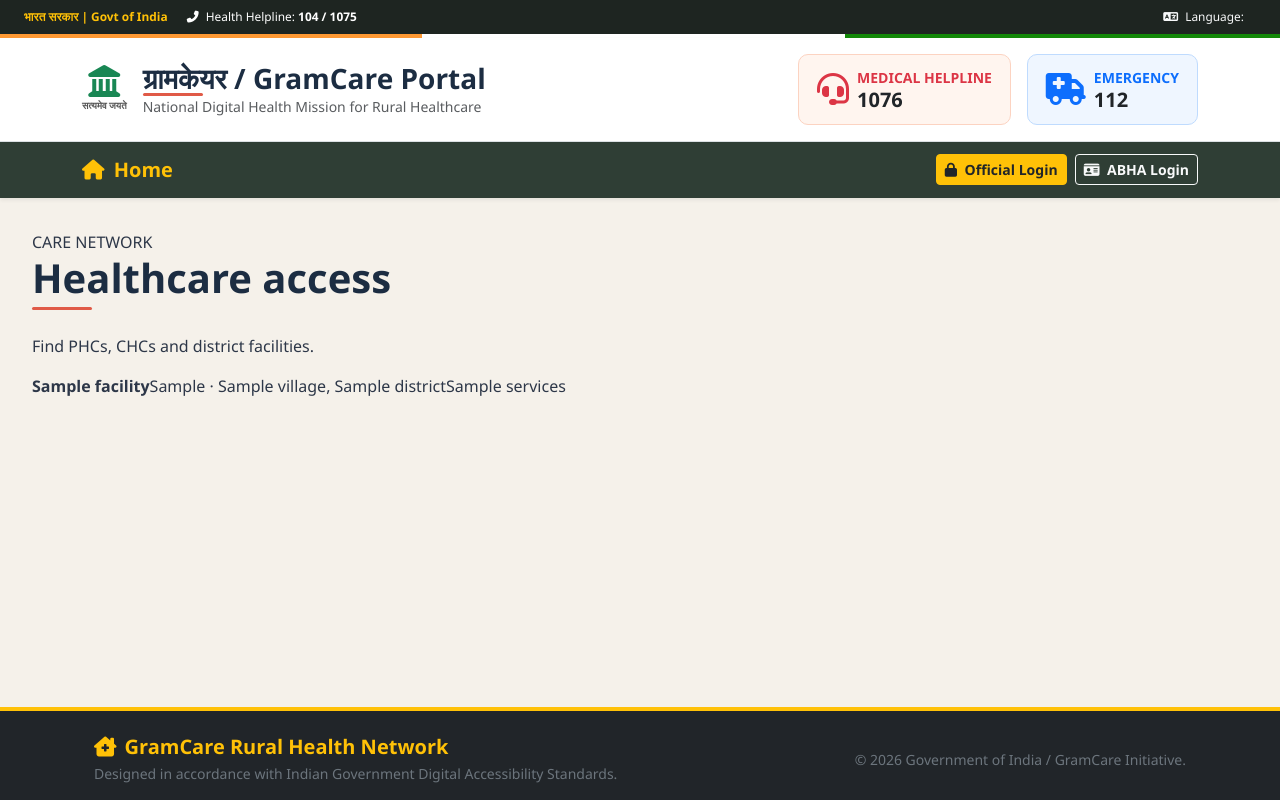
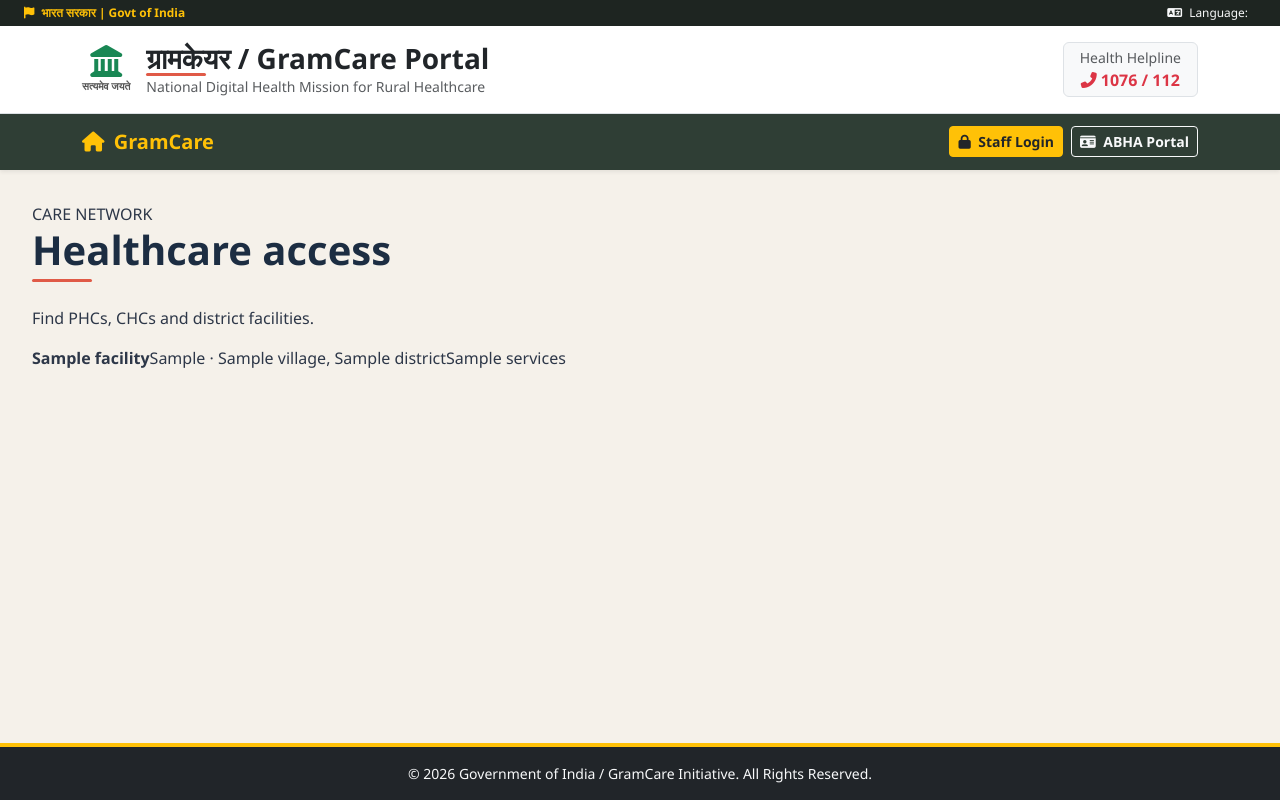
Before and after one commit to rahulsharma3009-ops/GramCare, a Python web app: template GramCare_AI_Hackathon_RoleBased_v5/templates/care_hub.html in a window 1280 px wide. Run offline with Jinja, Linux system fonts and the light colour scheme; the template is opened without the code that fills it: most values are stand-ins (such as "Sample title", 1, 10 or a date in 2020).

Commit message:
Refactor base.html for improved structure and clarity

```diff
--- a/GramCare_AI_Hackathon_RoleBased_v5/templates/base.html
+++ b/GramCare_AI_Hackathon_RoleBased_v5/templates/base.html
@@ -5,103 +5,87 @@
     <meta name="viewport" content="width=device-width, initial-scale=1.0">
     <title>{% block title %}GramCare - National Rural Health Portal{% endblock %}</title>
 
-    <!-- Bootstrap 5 CSS -->
+    <!-- Bootstrap 5 & FontAwesome -->
     <link href="https://cdn.jsdelivr.net/npm/bootstrap@5.3.2/dist/css/bootstrap.min.css" rel="stylesheet">
-    <!-- FontAwesome Icons -->
     <link rel="stylesheet" href="https://cdnjs.cloudflare.com/ajax/libs/font-awesome/6.4.0/css/all.min.css">
-    <!-- Custom Theme CSS -->
     <link rel="stylesheet" href="{{ url_for('static', filename='css/style.css') }}">
 </head>
 <body class="d-flex flex-column min-vh-100">
 
-    <!-- Top Govt Emergency & Reliable Language Switcher Bar -->
-    <div class="gov-top-bar text-white py-2 px-4 d-flex justify-content-between align-items-center flex-wrap">
-        <div class="top-bar-left small">
-            <span class="me-3 fw-bold text-warning"><i class="fas fa-flag-usa me-1" style="display:none;"></i>भारत सरकार | Govt of India</span>
-            <span><i class="fas fa-phone-alt me-1"></i> Health Helpline: <strong class="text-white">104 / 1075</strong></span>
+    <!-- Top Govt Bar + Translation -->
+    <div class="gov-top-bar text-white py-1 px-4 d-flex justify-content-between align-items-center">
+        <div class="small fw-bold text-warning">
+            <i class="fas fa-flag me-1"></i> भारत सरकार | Govt of India
         </div>
-
-        <!-- WORKING GOOGLE TRANSLATE SELECTOR -->
-        <div class="top-bar-right d-flex align-items-center gap-2">
-            <span class="small text-light me-1"><i class="fas fa-language me-1"></i> Language:</span>
+        <div class="d-flex align-items-center gap-2">
+            <span class="small text-light"><i class="fas fa-language me-1"></i> Language:</span>
             <div id="google_translate_element"></div>
         </div>
     </div>
 
-    <!-- Official Tricolor Accent Line -->
-    <div style="height: 4px; background: linear-gradient(90deg, #FF9933 33%, #FFFFFF 33%, #FFFFFF 66%, #138808 66%);"></div>
+    <!-- Official Tricolor Accent Strip -->
+    <div class="tricolor-strip">
+        <div style="background-color: #FF9933; flex: 1;"></div>
+        <div style="background-color: #FFFFFF; flex: 1;"></div>
+        <div style="background-color: #138808; flex: 1;"></div>
+    </div>
 
-    <!-- Main Header Banner -->
+    <!-- Main Govt Header -->
     <header class="bg-white py-3 px-4 border-bottom shadow-sm">
         <div class="container d-flex align-items-center justify-content-between">
             <div class="d-flex align-items-center gap-3">
                 <div class="text-center">
                     <i class="fas fa-landmark text-success fa-2x"></i>
-                    <div style="font-size: 0.6rem; font-weight: bold; color: #555;">सत्यमेव जयते</div>
+                    <div style="font-size: 0.65rem; font-weight: bold; color: #555;">सत्यमेव जयते</div>
                 </div>
                 <div>
-                    <h1 class="h3 mb-0 fw-bold border-0 pb-0" style="color: #1C2D42;">ग्रामकेयर / GramCare Portal</h1>
+                    <h1 class="h3 mb-0 fw-bold text-dark border-0 pb-0">ग्रामकेयर / GramCare Portal</h1>
                     <p class="mb-0 text-muted small">National Digital Health Mission for Rural Healthcare</p>
                 </div>
             </div>
 
-            <!-- Helpline Widgets like UP.gov.in sample -->
-            <div class="d-none d-md-flex align-items-center gap-3">
-                <div class="helpline-box-orange d-flex align-items-center gap-2">
-                    <i class="fas fa-headset fa-2x text-danger"></i>
-                    <div>
-                        <div class="small fw-bold text-uppercase text-danger">Medical Helpline</div>
-                        <div class="h5 mb-0 fw-bold text-dark">1076</div>
-                    </div>
-                </div>
-                <div class="helpline-box-blue d-flex align-items-center gap-2">
-                    <i class="fas fa-ambulance fa-2x text-primary"></i>
-                    <div>
-                        <div class="small fw-bold text-uppercase text-primary">Emergency</div>
-                        <div class="h5 mb-0 fw-bold text-dark">112</div>
-                    </div>
+            <div class="d-none d-md-flex gap-3">
+                <div class="border rounded px-3 py-1 bg-light text-center">
+                    <span class="small text-muted d-block">Health Helpline</span>
+                    <strong class="text-danger"><i class="fas fa-phone-alt me-1"></i>1076 / 112</strong>
                 </div>
             </div>
         </div>
     </header>
 
-    <!-- Navigation Bar (Slate Green Style like Sample Image) -->
+    <!-- Context-Aware Navbar -->
     <nav class="navbar navbar-expand-lg navbar-dark bg-gov-slate sticky-top shadow-sm">
         <div class="container">
             <a class="navbar-brand fw-bold text-warning" href="{{ url_for('index') }}">
-                <i class="fas fa-home me-1"></i> Home
+                <i class="fas fa-home me-1"></i> GramCare
             </a>
             <button class="navbar-toggler" type="button" data-bs-toggle="collapse" data-bs-target="#govNavbar">
                 <span class="navbar-toggler-icon"></span>
             </button>
 
             <div class="collapse navbar-collapse" id="govNavbar">
-                <ul class="navbar-nav me-auto mb-2 mb-lg-0">
-                    {% if session.get('user_id') or session.get('role') %}
-                        <li class="nav-item"><a class="nav-link text-white" href="{{ url_for('care_hub') }}"><i class="fas fa-th-large me-1 text-info"></i> Care Hub</a></li>
-                        <li class="nav-item"><a class="nav-link text-white" href="{{ url_for('patients') }}"><i class="fas fa-user-injured me-1 text-warning"></i> Patients</a></li>
-                        <li class="nav-item"><a class="nav-link text-white" href="{{ url_for('consultations') }}"><i class="fas fa-user-md me-1 text-danger"></i> Consultations</a></li>
-                        <li class="nav-item"><a class="nav-link text-white" href="{{ url_for('facilities') }}"><i class="fas fa-clinic-medical me-1 text-success"></i> Health Centers</a></li>
-                        <li class="nav-item"><a class="nav-link text-white" href="{{ url_for('emergency') }}"><i class="fas fa-ambulance me-1 text-warning"></i> Emergency</a></li>
-                    {% endif %}
+                <ul class="navbar-nav me-auto">
+                    {% block nav_links %}
+                    <!-- Individual pages can insert their role-specific links here -->
+                    {% endblock %}
                 </ul>
 
                 <div class="d-flex align-items-center gap-2">
                     {% if session.get('user_id') or session.get('role') %}
                         <span class="navbar-text text-warning me-2 fw-bold">
-                            <i class="fas fa-user-circle me-1"></i> {{ session.get('user_name', 'User') }} ({{ session.get('role', 'MEMBER')|upper }})
+                            <i class="fas fa-user-circle me-1"></i> {{ session.get('user_name', 'User') }}
                         </span>
-                        <a href="{{ url_for('logout') }}" class="btn btn-danger btn-sm text-white fw-bold"><i class="fas fa-sign-out-alt me-1"></i> Logout</a>
+                        <a href="{{ url_for('logout') }}" class="btn btn-danger btn-sm fw-bold">Logout</a>
                     {% else %}
-                        <a href="{{ url_for('login') }}" class="btn btn-warning text-dark btn-sm fw-bold"><i class="fas fa-lock me-1"></i> Official Login</a>
-                        <a href="{{ url_for('patient_login') }}" class="btn btn-outline-light btn-sm fw-bold"><i class="fas fa-id-card me-1"></i> ABHA Login</a>
+                        <a href="{{ url_for('login') }}" class="btn btn-warning text-dark btn-sm fw-bold"><i class="fas fa-lock me-1"></i> Staff Login</a>
+                        <a href="{{ url_for('patient_login') }}" class="btn btn-outline-light btn-sm fw-bold"><i class="fas fa-id-card me-1"></i> ABHA Portal</a>
                     {% endif %}
                 </div>
             </div>
         </div>
     </nav>
 
-    <!-- Main Content Area -->
+    <!-- Content Area -->
     <main class="container py-4 flex-grow-1">
         {% with messages = get_flashed_messages(with_categories=true) %}
             {% if messages %}
@@ -118,35 +102,25 @@
     </main>
 
     <!-- Footer -->
-    <footer class="mt-auto bg-dark text-white pt-4 pb-3 border-top border-4 border-warning">
-        <div class="container px-4">
-            <div class="row gy-3 align-items-center">
-                <div class="col-md-6">
-                    <h5 class="text-warning fw-bold mb-1"><i class="fas fa-clinic-medical me-2"></i>GramCare Rural Health Network</h5>
-                    <p class="small text-secondary mb-0">Designed in accordance with Indian Government Digital Accessibility Standards.</p>
-                </div>
-                <div class="col-md-6 text-md-end">
-                    <p class="small text-secondary mb-0">&copy; 2026 Government of India / GramCare Initiative.</p>
-                </div>
-            </div>
+    <footer class="mt-auto bg-dark text-white py-3 border-top border-4 border-warning">
+        <div class="container text-center small text-light">
+            &copy; 2026 Government of India / GramCare Initiative. All Rights Reserved.
         </div>
     </footer>
 
-    <!-- Bootstrap 5 JavaScript Bundle -->
     <script src="https://cdn.jsdelivr.net/npm/bootstrap@5.3.2/dist/js/bootstrap.bundle.min.js"></script>
 
-    <!-- Google Translate Official Script (FIXED) -->
+    <!-- Working Google Translate Engine -->
     <script type="text/javascript">
         function googleTranslateElementInit() {
             new google.translate.TranslateElement({
                 pageLanguage: 'en',
-                includedLanguages: 'hi,en,bn,te,ta,mr,gu,kn,pa',
+                includedLanguages: 'hi,en,bn,te,ta,mr,gu',
                 layout: google.translate.TranslateElement.InlineLayout.SIMPLE
             }, 'google_translate_element');
         }
     </script>
     <script type="text/javascript" src="//translate.google.com/translate_a/element.js?cb=googleTranslateElementInit"></script>
-
     <script src="{{ url_for('static', filename='js/app.js') }}"></script>
 </body>
 </html>
```
